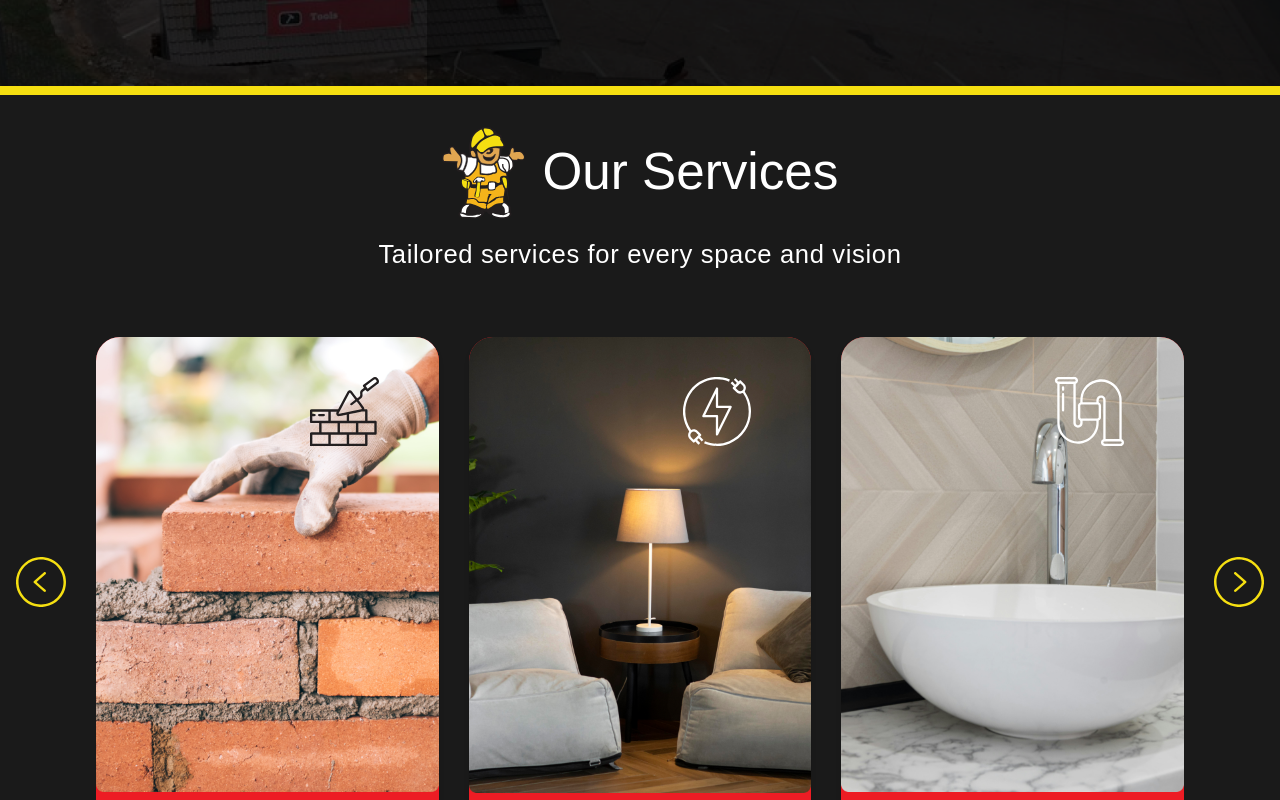
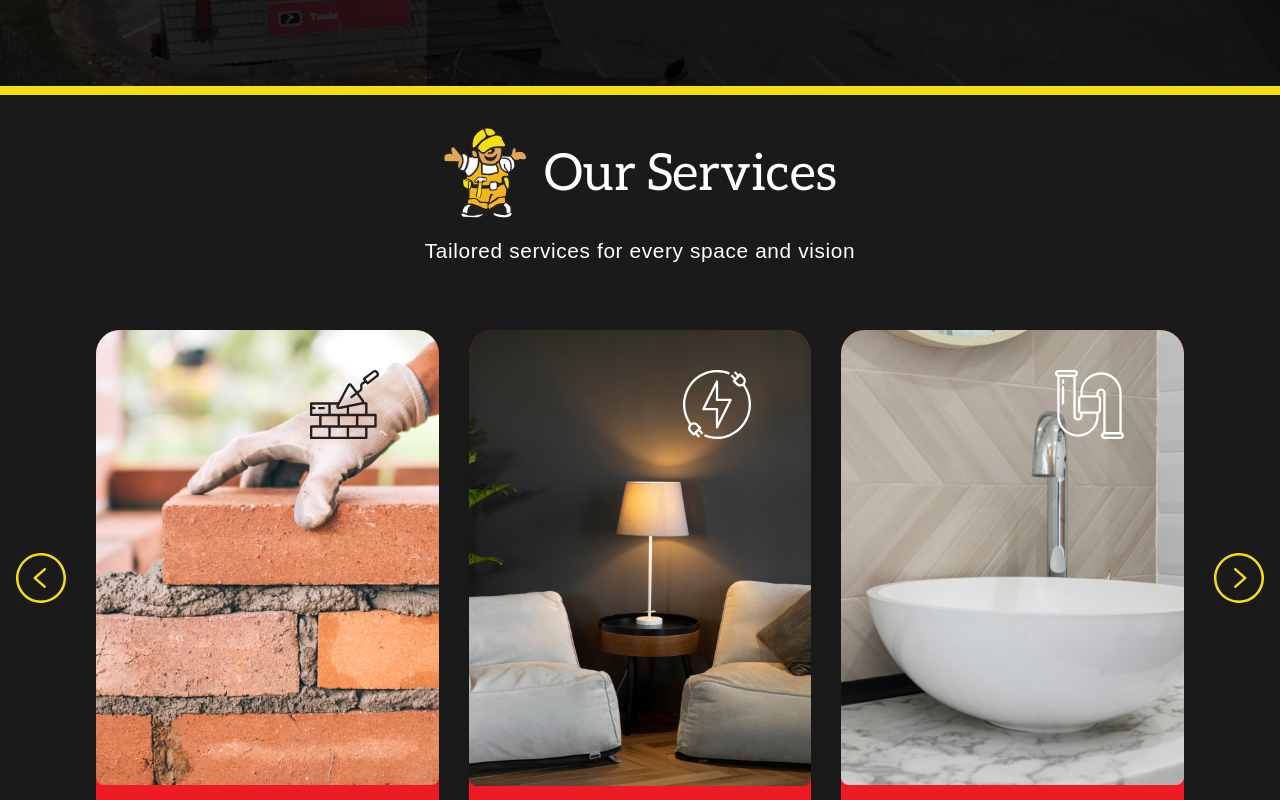
Before and after one commit to Psyfo/mrbuild-web, a Next.js app: page / in a window 1280 px wide. Shown: the part 1580-2380 px from the top of the page. Built offline with nearby package versions, Linux system fonts and the light colour scheme; a web font is replaced by a local one.

Commit message:
Refactor font sizes and font-face definitions in SectionHeading component

```diff
--- a/src/components/SectionHeading/SectionHeading.tsx
+++ b/src/components/SectionHeading/SectionHeading.tsx
@@ -31,14 +31,14 @@ const SectionHeading: React.FC<SectionHeadingProps> = ({
           className='w-[3.2rem] lg:w-[5.3rem]'
         />
         <h1
-          className={`font-dinot font-medium ${textColor} text-center text-[2rem] lg:text-[3.2rem]`}
+          className={`font-aleo font-medium ${textColor} text-center text-[2rem] lg:text-[3.2rem]`}
         >
           {title}
         </h1>
       </div>
       {subtitle && (
         <h2
-          className={`md:max-w-[35rem] lg:max-w-[60rem] font-dinot ${textColor} text-center text-[1rem] lg:text-[1.6rem] tracking-[0.04rem] mb-[2rem] px-12`}
+          className={`md:max-w-[35rem] lg:max-w-[60rem] font-dinot ${textColor} text-center text-[0.9rem] lg:text-[1.3rem] tracking-[0.04rem] mb-[2rem] px-12`}
         >
           {subtitle}
         </h2>
```
